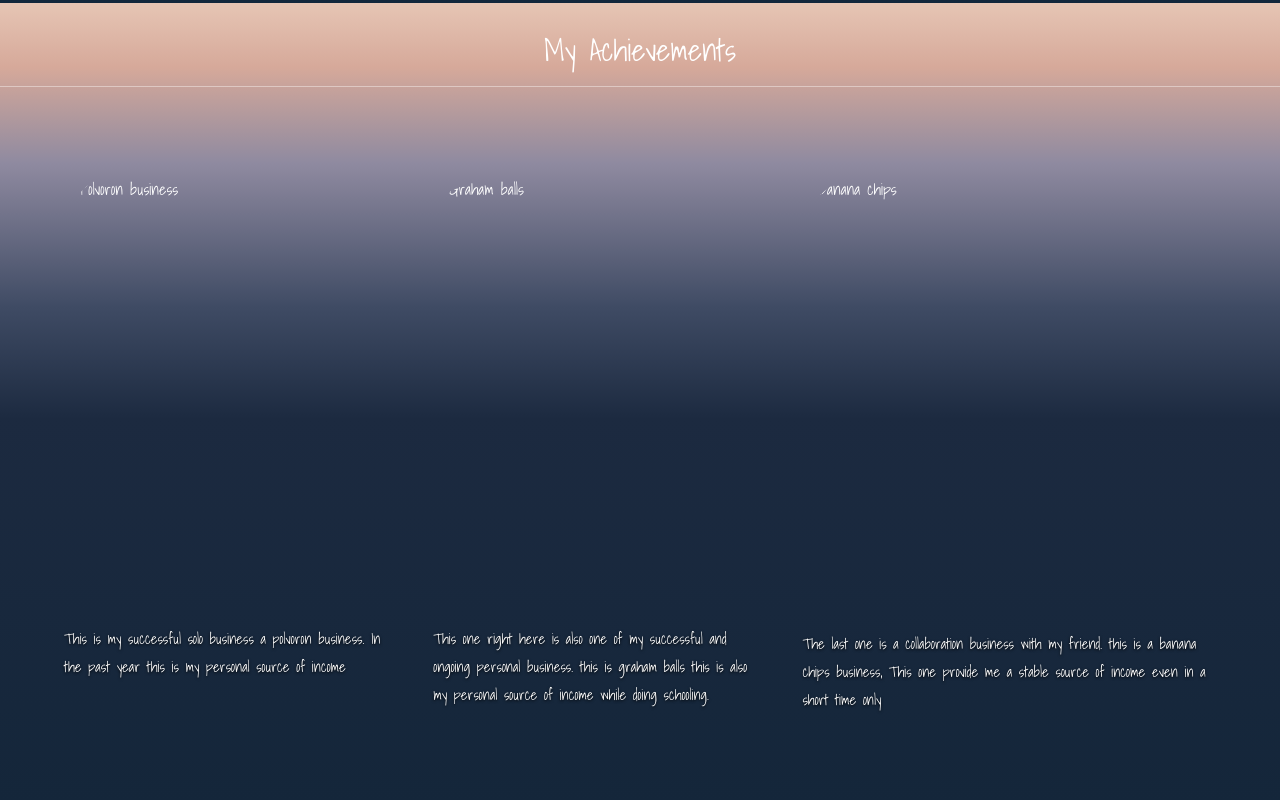
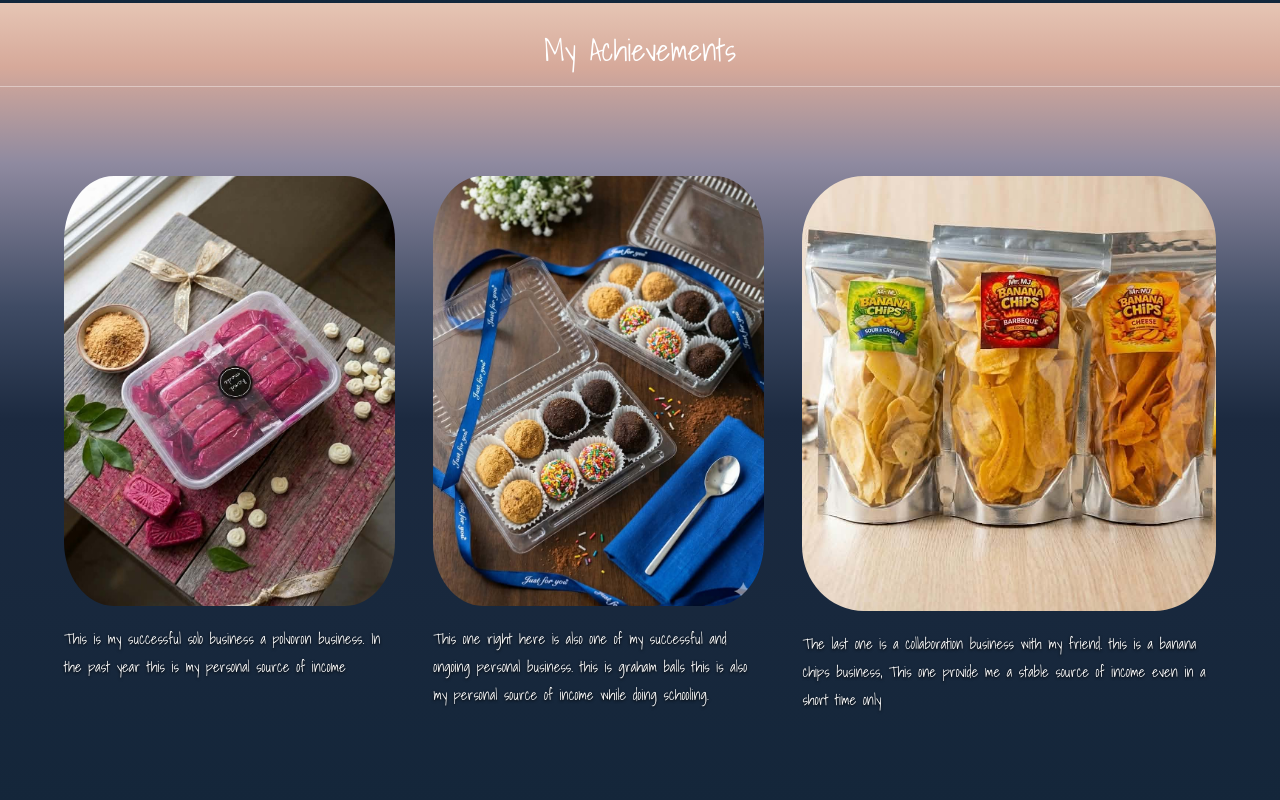
Before and after one commit to KapitanTutan-Tintanto/PaulDenverRepo, a plain HTML site: page index.html in a window 1280 px wide. Shown: the part 1597-2397 px from the top of the page. Drawn offline with Linux system fonts and the light colour scheme.

Commit message:
Update index.html

```diff
--- a/index.html
+++ b/index.html
@@ -19,14 +19,14 @@
 </header>
 
 <section id="home" class="hero">
-  <div class="hero-inner"><div class="logo"><img src="images/logo.jpg" alt="Logo"></div>
+  <div class="hero-inner"><div class="logo"><img src="logo.jpg" alt="Logo"></div>
   <h1 class="reveal">Welcome to My Home Page</h1>
   <p class="hero-sub reveal">Know more about me by understanding<br>who's &nbsp;behind this vanilla face</p></div>
 </section>
 
 <section id="about" class="about">
   <h2 class="title">About Me</h2>
-  <div class="about-row"><div class="about-photo reveal"><img src="images/profile.jpg" alt="Paul"></div>
+  <div class="about-row"><div class="about-photo reveal"><img src="profile.jpg" alt="Paul"></div>
   <p class="about-text reveal">Hi, Im Paul but you can call me Paul for short,<br>Im 21 and currently taking a 4 year BSIT course<br>Im a great listener, communication skills, observation skills,<br>great initiator and also a risk taker.</p></div>
   <a href="#achievements" class="know-more">Know More ?</a>
 </section>
@@ -34,11 +34,11 @@
 <section id="achievements" class="achv">
   <h2 class="title">My Achievements</h2>
   <div class="cards">
-    <article class="card reveal"><img src="images/achv1.jpg" alt="Polvoron business">
+    <article class="card reveal"><img src="achv1.jpg" alt="Polvoron business">
       <p>This is my successful solo business a polvoron business. In the past year this is my personal source of income</p></article>
-    <article class="card reveal"><img src="images/achv2.jpg" alt="Graham balls">
+    <article class="card reveal"><img src="achv2.jpg" alt="Graham balls">
       <p>This one right here is also one of my successful and ongoing personal business. this is graham balls this is also my personal source of income while doing schooling.</p></article>
-    <article class="card wide reveal"><img src="images/achv3.jpg" alt="Banana chips">
+    <article class="card wide reveal"><img src="achv3.jpg" alt="Banana chips">
       <p>The last one is a collaboration business with my friend. this is a banana chips business, This one provide me a stable source of income even in a short time only</p></article>
   </div>
 </section>
```
